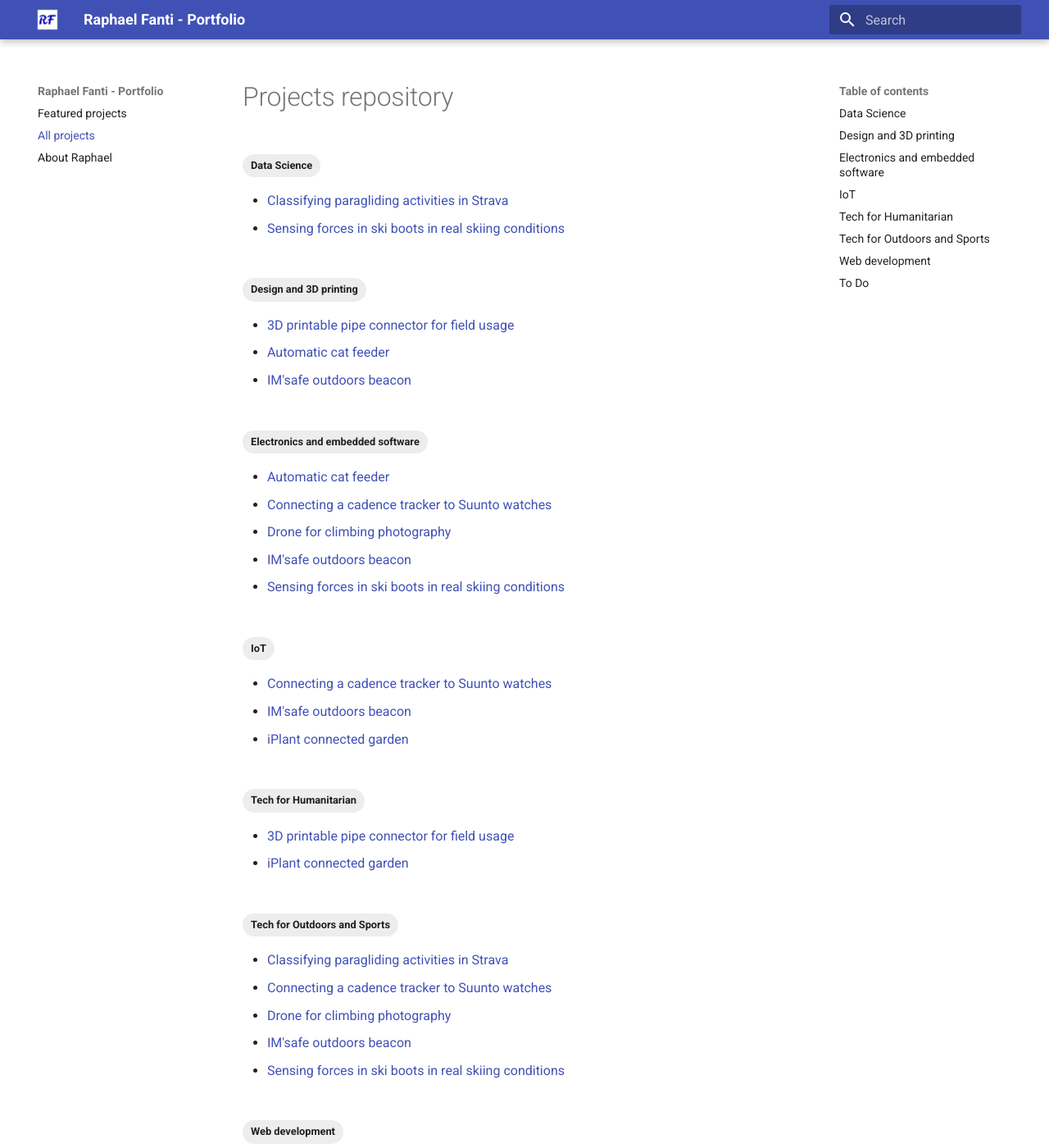
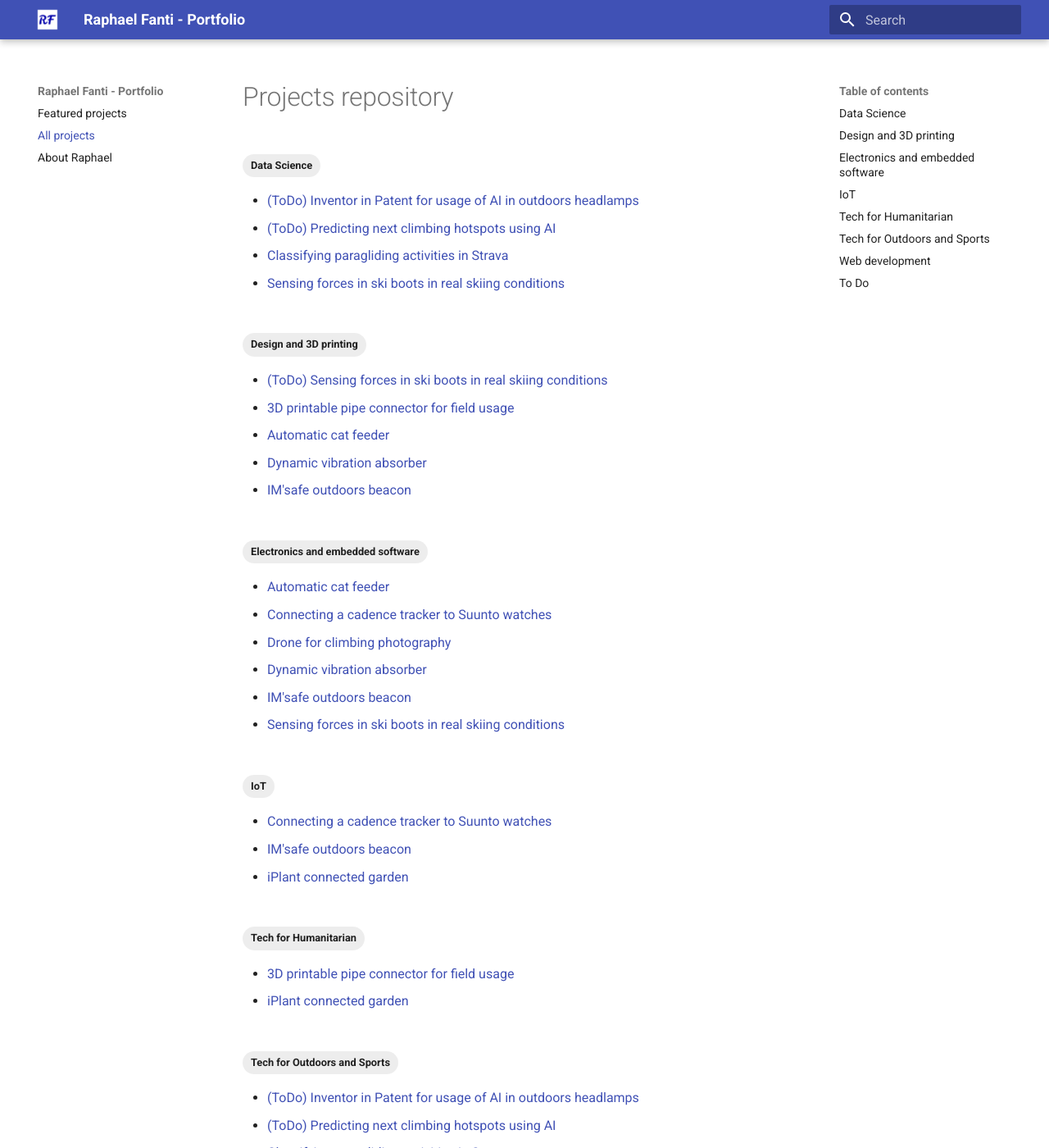
Before and after one commit to raphaFanti/portfolio, an MkDocs documentation site: the page built from docs/projects.md, in a window 1280 px wide and 1400 px high. Shown: the whole window at 82% size. Built offline with MkDocs 1.6.1 and Material for MkDocs 9.7.7, drawn with Linux system fonts in a browser that asks for light colours; some of the changed text lies outside the part shown.

Commit message:
created last project entries. Missing only 3 projects writting

```diff
--- /dev/null
+++ b/docs/projects/AI_patent_headlamps.md
@@ -0,0 +1,8 @@
+---
+title: (ToDo) Inventor in Patent for usage of AI in outdoors headlamps
+date: 2019-10-10
+tags:
+- Data Science
+- Tech for Outdoors and Sports
+---
+# xxx
--- /dev/null
+++ b/docs/projects/CNC_machine.md
@@ -0,0 +1,7 @@
+---
+title: (ToDo) Sensing forces in ski boots in real skiing conditions
+date: 2021-02-07
+tags:
+- Design and 3D printing
+---
+# xxx
--- /dev/null
+++ b/docs/projects/Climbing_market_analysis.md
@@ -0,0 +1,8 @@
+---
+title: (ToDo) Predicting next climbing hotspots using AI
+date: 2023-03-20
+tags:
+- Data Science
+- Tech for Outdoors and Sports
+---
+# xxx
```
Also changed, not shown: docs/index.md (+6 -0 lines), docs/projects.md (+0 -3 lines), docs/projects/bootSensing.md (+1 -1 lines), docs/projects/dynamic_vibration_absorber.md (added, +45 -0 lines).
